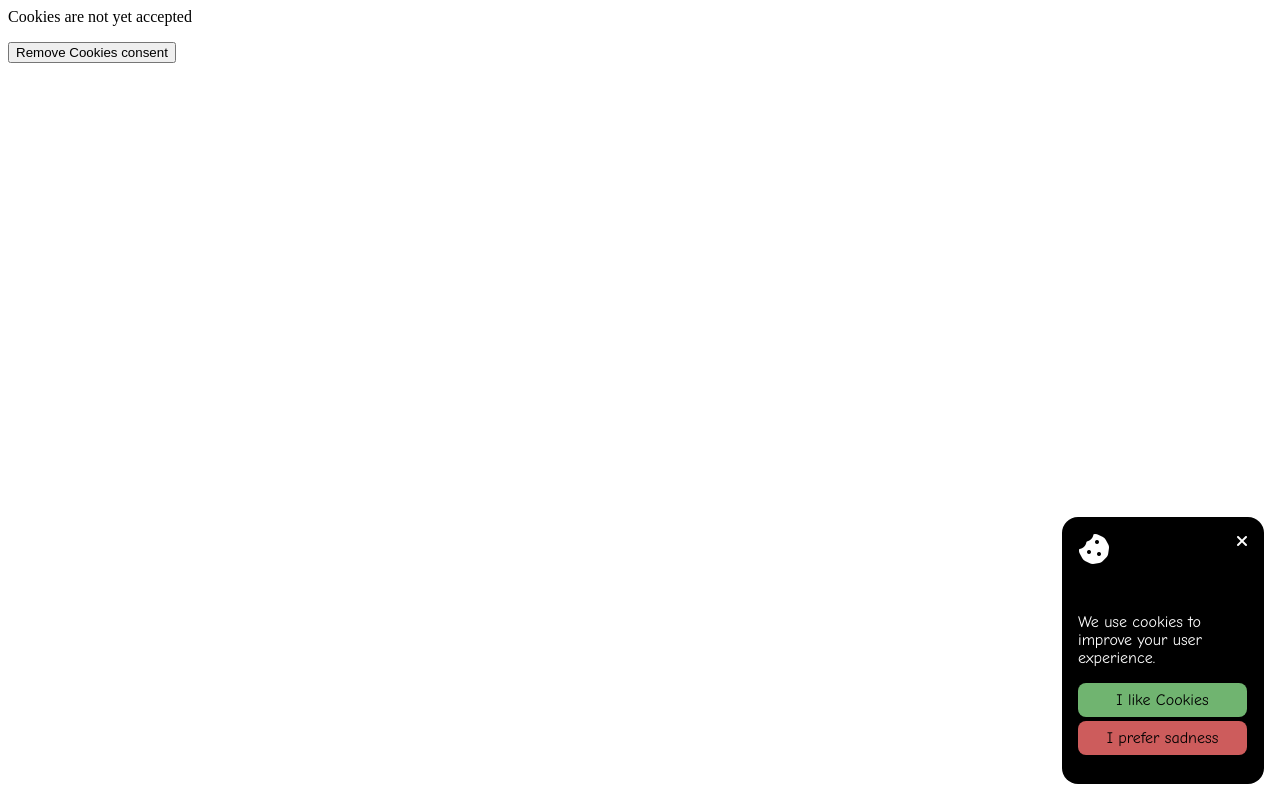
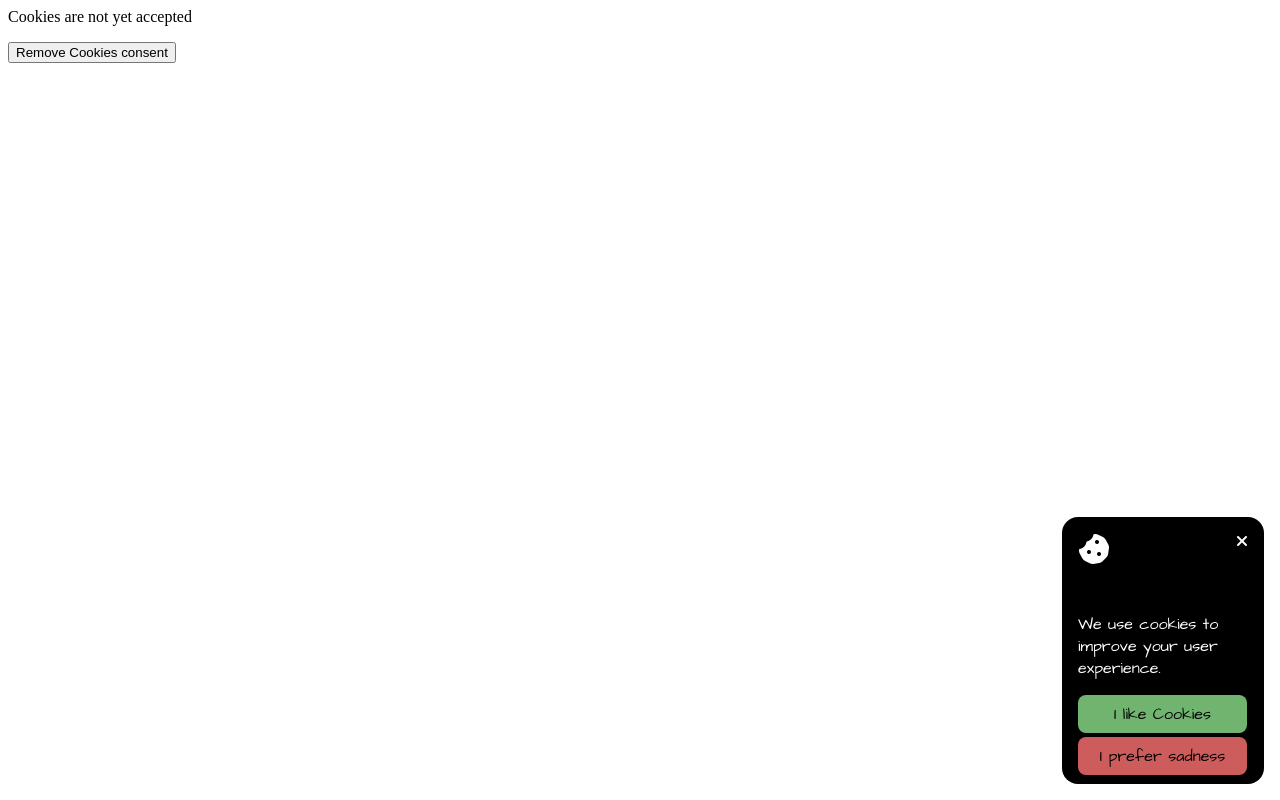
Before and after one commit to koydas/cookie-consent, a plain HTML site: page index.html in a window 1280 px wide. Drawn offline with Linux system fonts and the light colour scheme.

Commit message:
changed font to google font

```diff
--- a/styles.css
+++ b/styles.css
@@ -8,7 +8,9 @@
     width: 170px;
     height: 235px;
     padding: 1em;
-    font-family: "Comic Sans MS", "Comic Sans", cursive;
+    font-family: "Architects Daughter", cursive;
+    font-weight: 400;
+    font-style: normal;
 }
 
 #cookies-consent-box .icon i {
```
